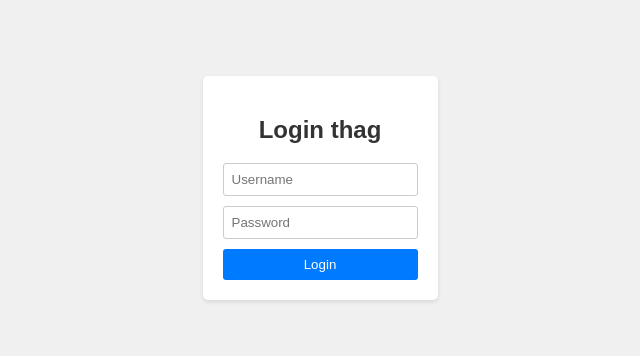
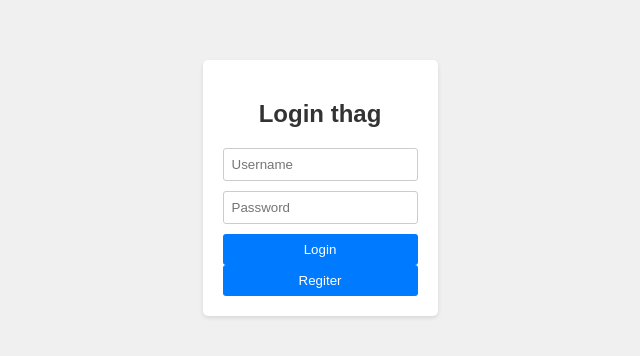
Before and after one commit to HaNguyen47/demo, a plain HTML site: page index.html in a window 1280 px wide. Shown: the part 212-568 px from the top of the page, without its empty margins (320-960 px from the left). Drawn offline with Linux system fonts and the light colour scheme.

Commit message:
update: new button

```diff
--- a/index.html
+++ b/index.html
@@ -13,6 +13,7 @@
             <input type="text" placeholder="Username" required>
             <input type="password" placeholder="Password" required>
             <button type="submit">Login</button>
+            <button type="submit">Regiter</button>
         </form>
     </div>
 </body>
```
